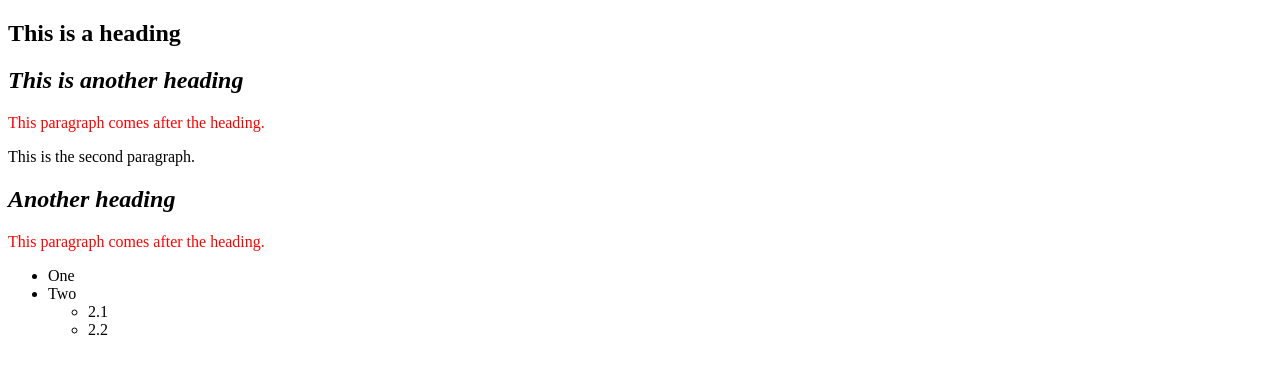
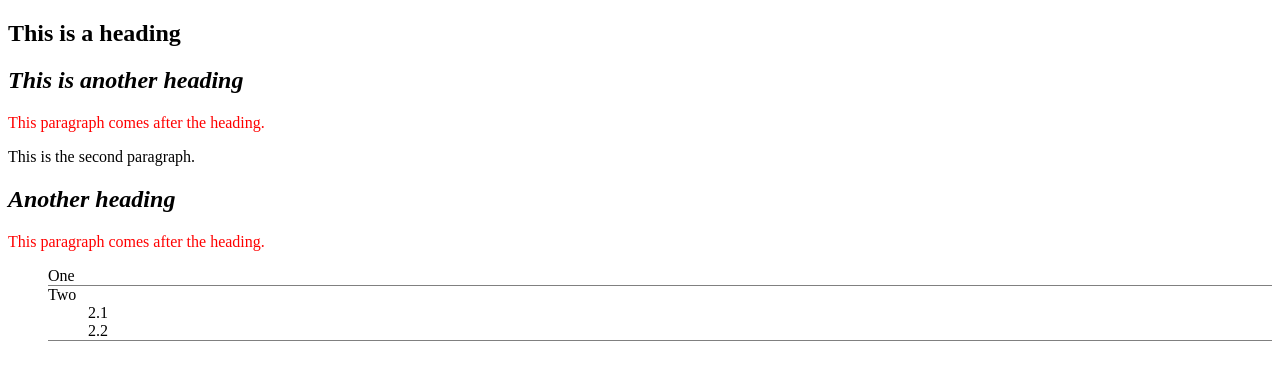
Before and after one commit to mehrdad-ordobadi/week6ACIT1620, a plain HTML site: page index.html in a window 1280 px wide. Drawn offline with Linux system fonts and the light colour scheme.

Commit message:
style the list

```diff
--- a/stylesteets/stylesheet.css
+++ b/stylesteets/stylesheet.css
@@ -4,3 +4,11 @@ div h2{
 h2+p{
     color: red
 }
+ul{
+    list-style: none;
+}
+.list>li{
+
+    border-bottom: 1px grey solid;
+
+}
```
